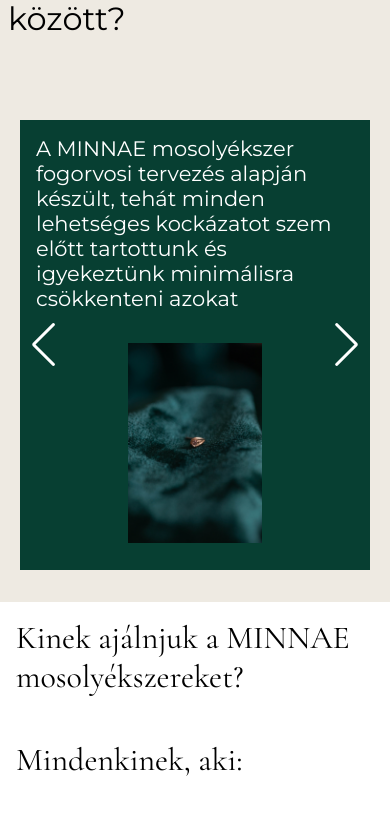
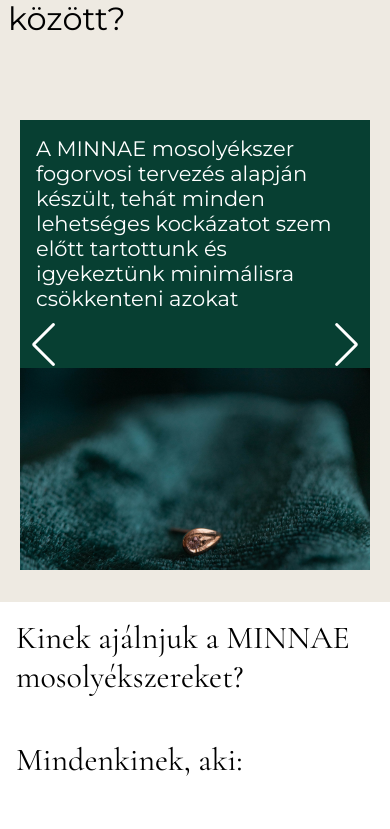
Before and after one commit to mdave94/frontTest, a React (Create React App) app: page / in a window 390 px wide. Shown: the part 2015-2844 px from the top of the page. Built offline with nearby package versions, Linux system fonts and the light colour scheme.

Commit message:
mobile css update

```diff
--- a/src/assets/css/swiper.css
+++ b/src/assets/css/swiper.css
@@ -48,6 +48,7 @@
   font-size: 21px;
   margin-bottom: 16px;
   text-align: start;
+  min-height: 200px;
 }
 
 .card-button {
@@ -78,18 +79,20 @@
 @media only screen and (max-width: 650px) {
   .card-container {
     flex-direction: column;
-    max-width: 350px;
+    max-width: 450px;
+    object-fit: cover;
   }
   .card-text {
     padding: 1rem;
   }
   .picture-side {
-    width: auto;
-    height: 200px;
+    width: 100%;
+    height: 400px;
   }
   #card-picture {
-    width: auto;
-    height: 200px;
+    object-fit: cover;
+    width: 100%;
+    height: 350px;
   }
   .swiper-container {
     width: 350px;
```
